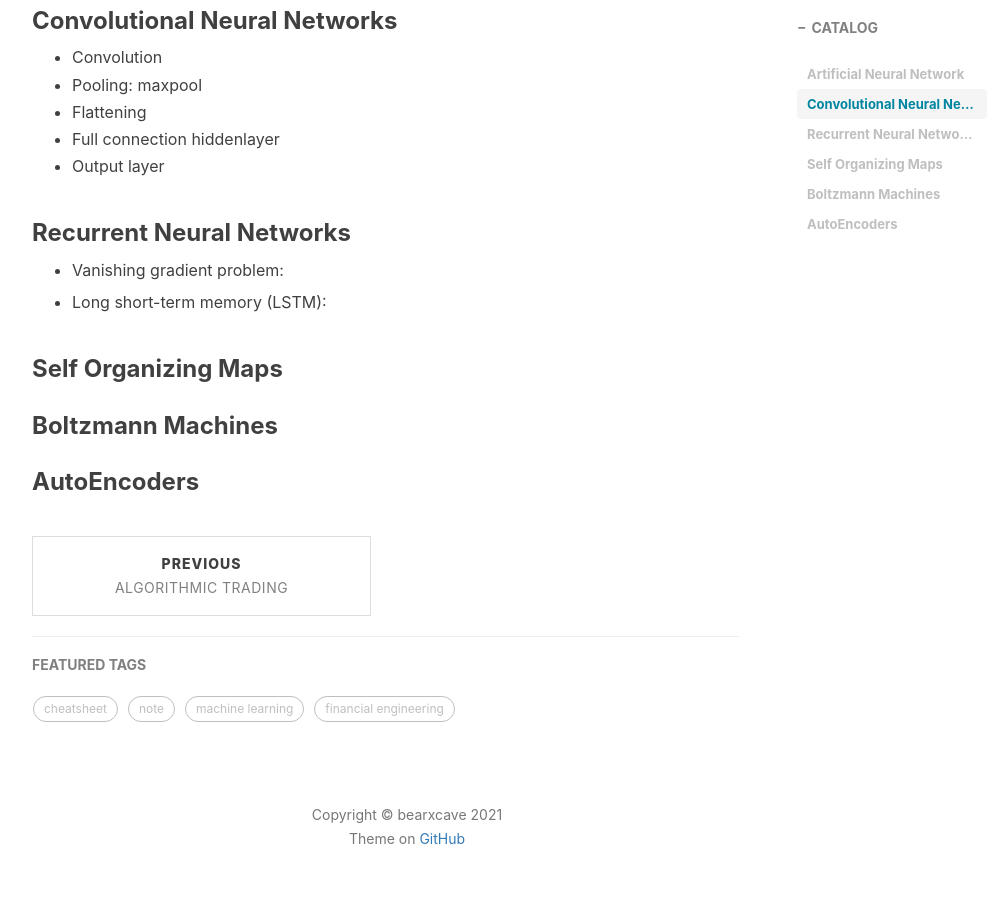
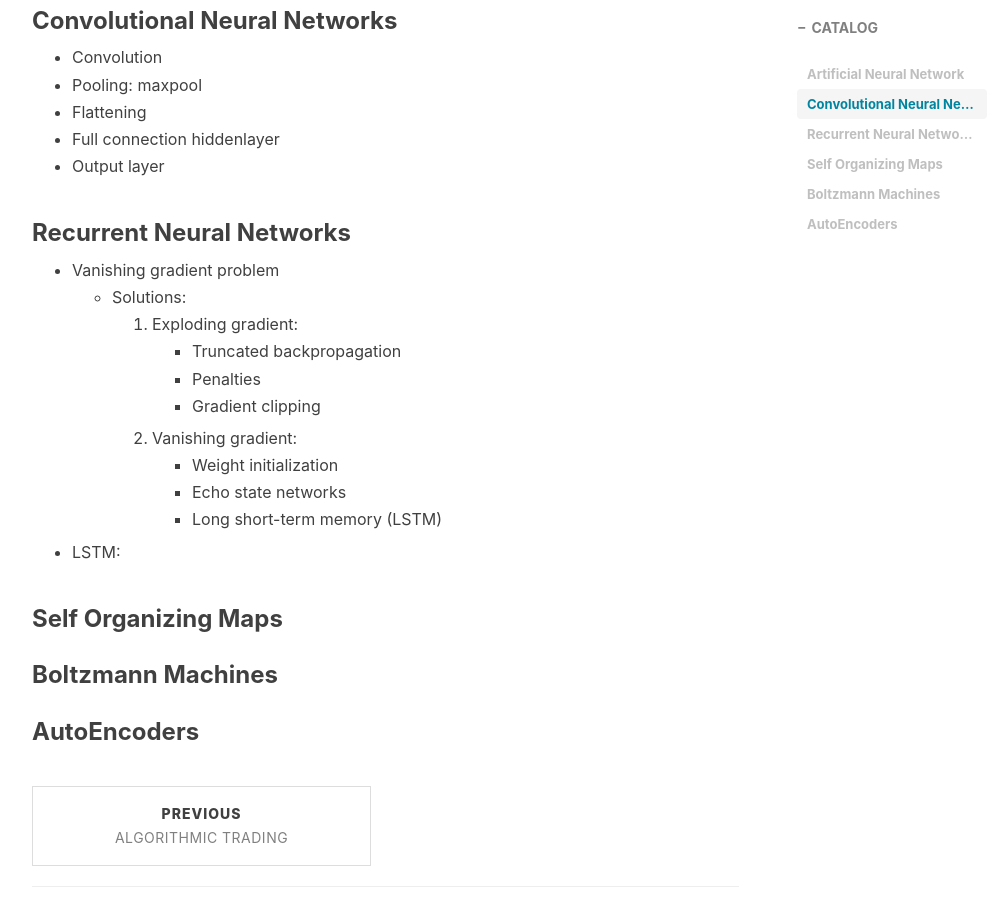
Before and after one commit to Bearxcave/Bearxcave.github.io, a Jekyll site: the page built from _posts/2021-12-13-artificial-neuron-network.md, in a window 1280 px wide and 900 px high, scrolled down 602 px. Shown: the whole window, without its empty margins (233-1237 px from the left). Built offline with Jekyll 4.4.1, drawn with Linux system fonts in a browser that asks for light colours; nearby versions of some CDN libraries; comment, search, counter and statistics services are not loaded.

Commit message:
Update 2021-12-13-artificial-neuron-network.md

```diff
--- a/_posts/2021-12-13-artificial-neuron-network.md
+++ b/_posts/2021-12-13-artificial-neuron-network.md
@@ -26,9 +26,18 @@ tags:
 
 ### Recurrent Neural Networks
 
-* Vanishing gradient problem:
+* Vanishing gradient problem
+    - Solutions:
+        1. Exploding gradient:
+            * Truncated backpropagation
+            * Penalties
+            * Gradient clipping
+        2. Vanishing gradient:
+            * Weight initialization
+            * Echo state networks
+            * Long short-term memory (LSTM)
 
-* Long short-term memory (LSTM):
+* LSTM:
 
 ### Self Organizing Maps
 
```
